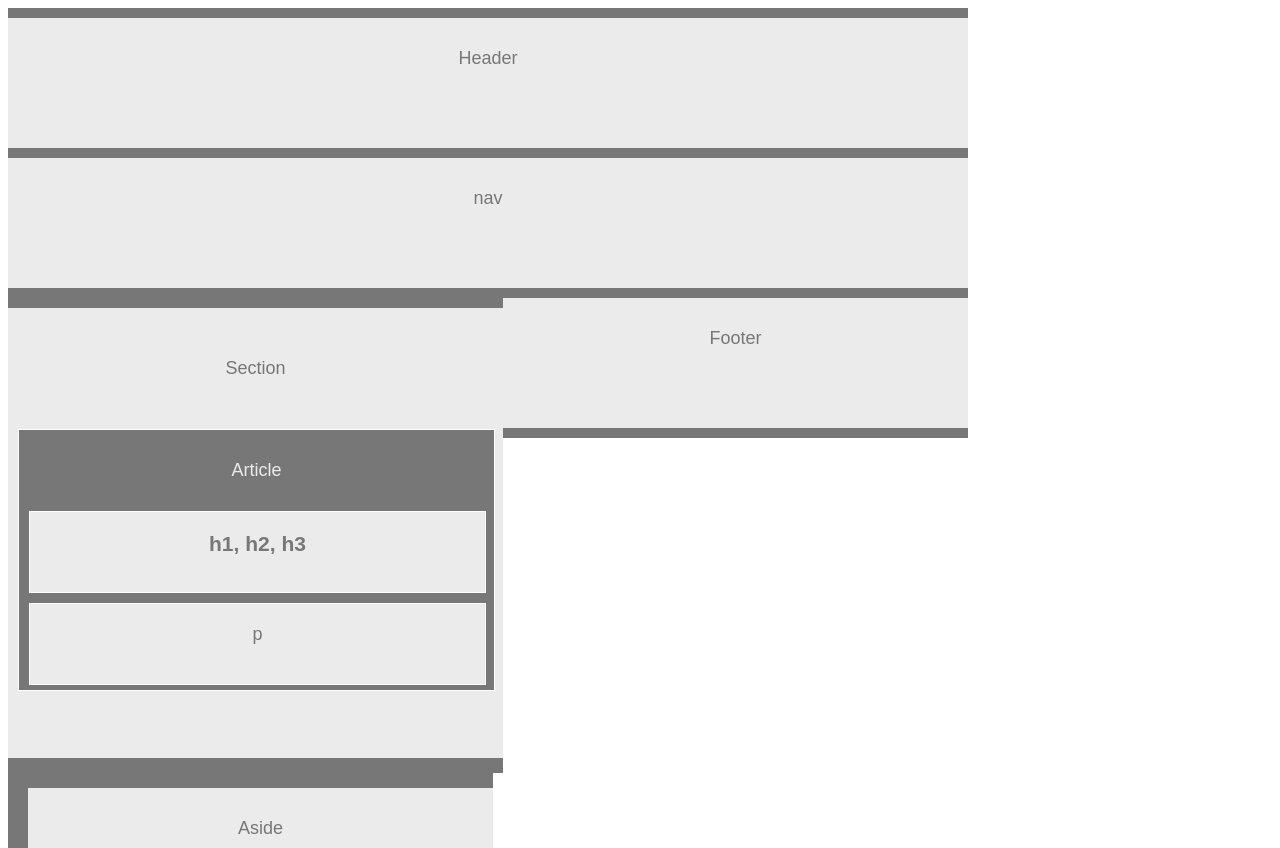
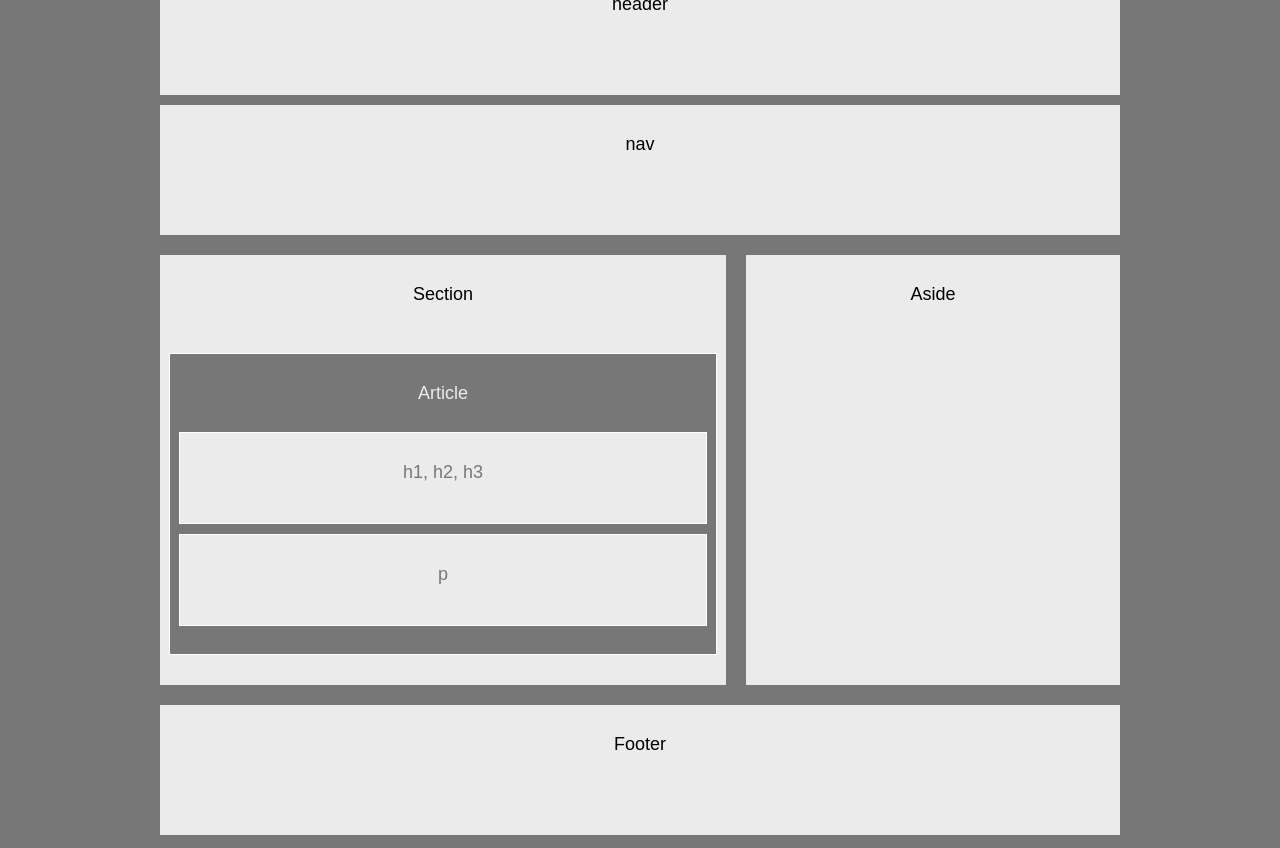
Before and after one commit to Chelvy/HW-Wireframe, a plain HTML site: page index.html in a window 1280 px wide. Shown: the top 848 px of the page. Drawn offline with Linux system fonts and the light colour scheme.

Commit message:
Modified index and style files, added reset style sheet.

```diff
--- /dev/null
+++ b/Reset.css
@@ -0,0 +1,49 @@
+/* http://meyerweb.com/eric/tools/css/reset/
+   v2.0 | 20110126
+   License: none (public domain)
+*/
+
+html, body, div, span, applet, object, iframe,
+h1, h2, h3, h4, h5, h6, p, blockquote, pre,
+a, abbr, acronym, address, big, cite, code,
+del, dfn, em, img, ins, kbd, q, s, samp,
+small, strike, strong, sub, sup, tt, var,
+b, u, i, center,
+dl, dt, dd, ol, ul, li,
+fieldset, form, label, legend,
+table, caption, tbody, tfoot, thead, tr, th, td,
+article, aside, canvas, details, embed,
+figure, figcaption, footer, header, hgroup,
+menu, nav, output, ruby, section, summary,
+time, mark, audio, video {
+	margin: 0;
+	padding: 0;
+	border: 0;
+	font-size: 100%;
+	font: inherit;
+    vertical-align: baseline;
+    color: black;
+}
+/* HTML5 display-role reset for older browsers */
+article, aside, details, figcaption, figure,
+footer, header, hgroup, menu, nav, section {
+	display: block;
+}
+body {
+	line-height: 1;
+}
+ol, ul {
+	list-style: none;
+}
+blockquote, q {
+	quotes: none;
+}
+blockquote:before, blockquote:after,
+q:before, q:after {
+	content: '';
+	content: none;
+}
+table {
+	border-collapse: collapse;
+	border-spacing: 0;
+}
--- a/index.html
+++ b/index.html
@@ -4,26 +4,24 @@
     <meta charset="UTF-8">
     <meta name="viewport" content="width=device-width, initial-scale=1.0">
     <meta http-equiv="X-UA-Compatible" content="ie=edge">
+    <link rel="stylesheet" href="Reset.css">
+    <link rel="stylesheet" href="style.css">
     <title>Building a Wireframe</title>
-    <link rel="stylesheet" href="style.css">
 </head>
 <body>
     <div class="container">
-      <header>Header</header>
-      <nav>nav</nav>
-      <div class="clearfix">
-      <section>
+      <div class="header">header</div>
+    	<div class="nav">nav</div>
+      <div class="section">
         Section
-          <article>
+          <div class="article">
             Article
-            <div class="bubble">
-              <h1>h1, h2, h3</h1>
-              <p>p</p>
-          </article>
-      </section>
-      <aside>Aside</aside>
+              <div class="h1">h1, h2, h3</div>
+              <div class="p">p</div>
+          </div>
       </div>
-      <footer>Footer</footer>
+      <div class="aside">Aside</div>
+      <div class="footer">Footer</div>
     </div>
   </body>
 </html>
--- a/style.css
+++ b/style.css
@@ -1,99 +1,142 @@
-/* *, *::after, *::before {
-    box-sizing: border-box;
-  }
-  .clearfix::after {
-    content: " ";
-    display: block;
-    clear: both;
-  } */
-  .container {
+html{
+  display: flex;
+  flex-flow: row nowrap;
+  justify-content: center;
+  align-content: center;
+  align-items: center;
+  height:100%;
+  margin: 0;
+  padding: 0;
+  background:#777;
+}
+body {
+  /* margin: 0;
+  flex: 0 1 auto;
+  align-self: auto; */
+  /*recommend 1920 / 1080 max based on usage stats, use 100% to that point*/
+  /* width: 100%;
+  max-width: 900px;
+  height: 100%;
+  max-height: 600px;
+  background: #777777;
+  -webkit-box-shadow: 0px 0px 96px 0px #777(0,0,0,0.75);
+  -moz-box-shadow: 0px 0px 96px 0px #777(0,0,0,0.75);
+  box-shadow: 0px 0px 96px 0px #777(0,0,0,0.75);  */
+}
+.container {
+    position: relative;
+    text-align: center;
     font-family: Arial, Helvetica Neue, Helvetica, sans-serif;
     color: #777;
     background: #777;
     width: 960px;
     font-size: 18px;
-  }
+}
 
-  header {
+.container before {
+    content: "";
+    position: relative;
+    display: inline-block;
+    width: 0;
+    height: 100%;
+    vertical-align: middle;
+}
+
+  .header {
     text-align: center;
+    display: inline-block;
+    vertical-align: middle;
     background: #ebebeb;
+    width: 960px;
     height: 100px;
     padding-top: 30px;
     border-top: 10px solid  #777;
     border-bottom: 5px solid  #777;
   }
 
-  nav {
+  .nav {
     text-align: center;
+    display: inline-block;
+    vertical-align: middle;
     background: #ebebeb;
+    width: 960px;
     height: 100px;
     padding-top: 30px;
     border-top: 5px solid  #777;
     border-bottom: 5px solid  #777;
   }
 
-  section {
+  .section {
     text-align: center;
-    float:left;
+    display: inline-block;
+    vertical-align: middle;
+    float: left;
     background: #ebebeb;
-    margin: 0px 0px 0px 0px;
-    width: 495px;
+    width: 566px;
     height: 400px;
-    padding-top: 50px;
+    padding-top: 30px;
     border-top: 15px solid  #777;
     border-bottom: 15px solid  #777;
+    border-right: 10px solid  #777;
   }
 
-  article {
+  .article {
     text-align: center;
+    display: inline-block;
+    vertical-align: middle;
     color: #ebebeb;
     background: #777;
-    margin: 50px 10px 0px 10px;
-    width: 475px;
-    height: 230px;
+    margin-top: 50px;
+    width: 546px;
+    height: 270px;
     padding-top: 30px;
     border: 1px solid white;
   }
 
-  .bubble {
-    width: 480px;
-    font-family: Arial, Helvetica Neue, Helvetica, sans-serif;
-  }
-
-  h1 {
+  .h1 {
+    text-align: center;
+    display: inline-block;
+    vertical-align: middle;
     color: #777;
     background: #ebebeb;
-    margin: 30px 10px 0px 10px;
-    width: 455px;
+    margin-top: 30px;
+    width: 526px;
     height: 60px;
-    padding-top: 20px;
+    padding-top: 30px;
     border: 1px solid white;
   }
 
-  p {
+  .p {
+    text-align: center;
+    display: inline-block;
+    vertical-align: middle;
     color: #777;
     background: #ebebeb;
-    margin: 10px 10px 0px 10px;
-    width: 455px;
+    margin-top: 10px;
+    width: 526px;
     height: 60px;
-    padding-top: 20px;
+    padding-top: 30px;
     border: 1px solid white;
   }
 
-  Aside {
+  .aside {
     text-align: center;
+    display: inline-block;
+    vertical-align: middle;
     float: left;
     background: #ebebeb;
-    width: 465px;
+    width: 374px;
     height: 400px;
     padding-top: 30px;
     border-top: 15px solid  #777;
     border-bottom: 15px solid  #777;
-    border-left: 20px solid  #777;
+    border-left: 10px solid  #777;
   }
 
-  footer {
+  .footer {
     text-align: center;
+    display: inline-block;
+    vertical-align: middle;
     background: #ebebeb;
     width: 960px;
     height: 100px;
```
